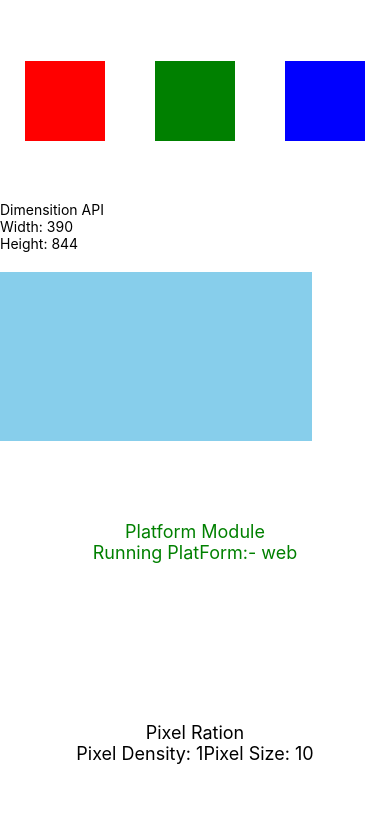
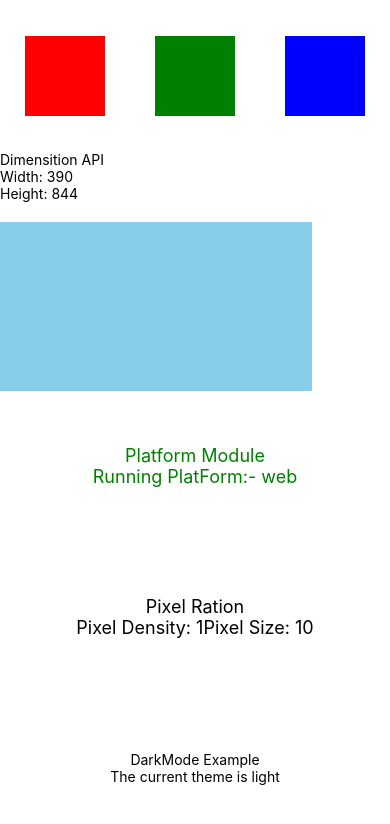
Before and after one commit to Ritesh-1703/React-Native, a React Native app in the folder Component_App/: screen / in a window 390 px wide. Shown: the top 824 px of the page. Built offline with nearby package versions, Linux system fonts and the light colour scheme.

Commit message:
Dark Mode Example

```diff
--- a/Component_App/App.tsx
+++ b/Component_App/App.tsx
@@ -15,6 +15,7 @@ import CompleteExample from './src/Styling/CompleteExample';
 import DimensionsAPI from './src/ResponsiveDesign/DimensionAPI';
 import PlatformExample from './src/ResponsiveDesign/PlatformModule';
 import PixelRatioExample from './src/ResponsiveDesign/PixelRatioEx';
+import DarkMode from './src/Theming/DarkMode';
 export default function App() {
   return (
     <View style={styles.container}>
@@ -27,6 +28,7 @@ export default function App() {
       <DimensionsAPI />
       <PlatformExample />
       <PixelRatioExample />
+      <DarkMode />
     </View>
   );
 }
--- /dev/null
+++ b/Component_App/src/Theming/DarkMode.jsx
@@ -0,0 +1,28 @@
+import React from 'react';
+import { View, Text, StyleSheet, useColorScheme } from 'react-native';
+
+const DarkMode = () => {
+  const theme = useColorScheme();
+  const isDark = theme === 'dark';
+  return (
+    <View
+      style={[
+        styles.container,
+        { backgroundColor: isDark ? 'black' : 'white' },
+      ]}
+    >
+      <Text>DarkMode Example</Text>
+      <Text style={{ color: isDark ? 'white' : 'black' }}>
+        The current theme is {theme}
+      </Text>
+    </View>
+  );
+};
+const styles = StyleSheet.create({
+  container: {
+    flex: 1,
+    justifyContent: 'center',
+    alignItems: 'center',
+  },
+});
+export default DarkMode;
```
